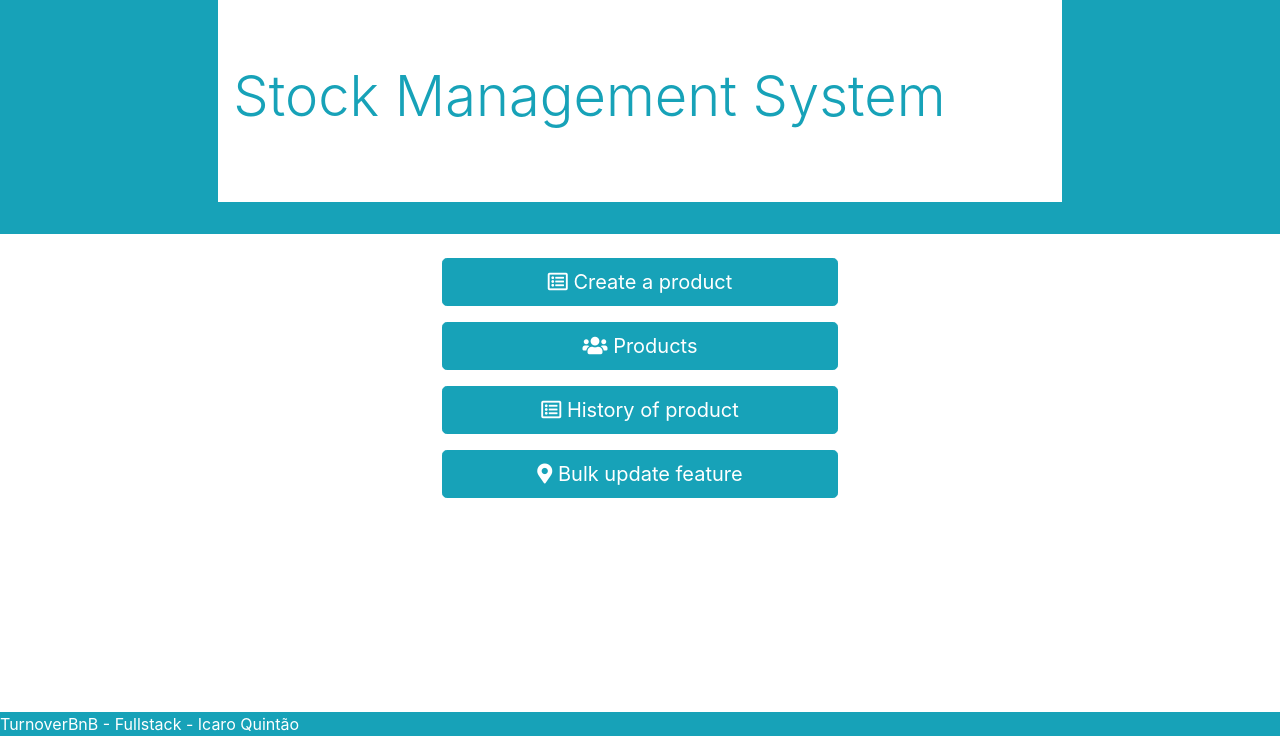
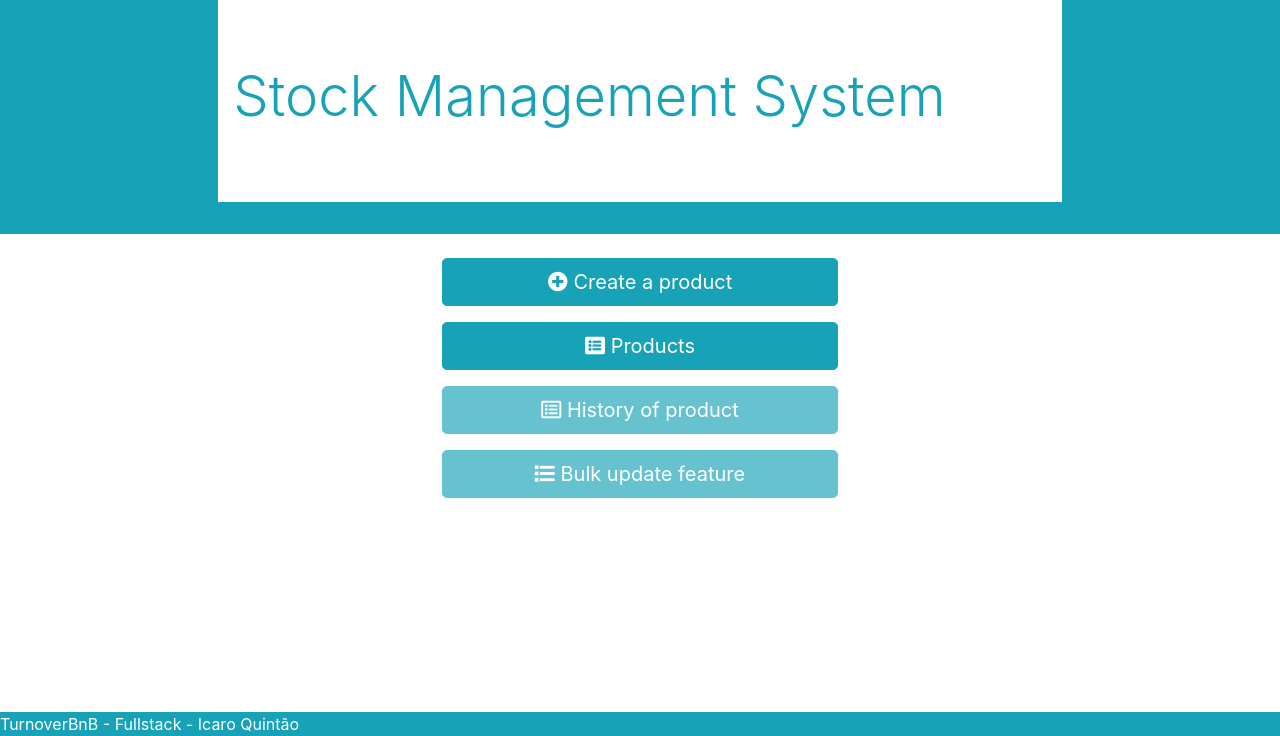
Before and after one commit to icaroquintao/stock-management-system, a Laravel app: page / in a window 1280 px wide. Shown: the part 64-800 px from the top of the page. Run offline with Laravel 8, Linux system fonts and the light colour scheme; style sheets or scripts are compiled from the project's sources.

Commit message:
Exibe .env, bd e ajustes no front

```diff
--- a/stock-management/resources/views/inicial.blade.php
+++ b/stock-management/resources/views/inicial.blade.php
@@ -34,7 +34,7 @@
                     </div>
 
                 <div class="col">
-                    <p>  <a type="button" class="btn btn-info btn-lg btn-block" href="{{route('create')}}"><i class="far fa-list-alt"></i> Create a product</a></p>
+                    <p>  <a type="button" class="btn btn-info btn-lg btn-block" href="{{route('create')}}"><i class="fas fa-plus-circle"></i> Create a product</a></p>
 
                 </div>
                 <div class="col">
@@ -47,7 +47,7 @@
                       </div>
 
                 <div class="col">
-                    <p> <a type="button" class="btn btn-info btn-lg btn-block" href="{{route('product')}}"> <i class="fas fa-users"></i> Products</a></p>
+                    <p> <a type="button" class="btn btn-info btn-lg btn-block" href="{{route('product')}}"> <i class="fas fa-list-alt"></i> Products</a></p>
 
                 </div>
                 <div class="col">
@@ -61,7 +61,7 @@
                 </div>
 
                 <div class="col">
-                    <p> <a type="button" class="btn btn-info btn-lg btn-block" href=""><i class="far fa-list-alt"></i> History of product</a></p>
+                    <p> <button type="button" class="btn btn-info btn-lg btn-block" href="" disabled><i class="far fa-list-alt"></i> History of product</button></p>
 
                 </div>
                 <div class="col">
@@ -74,7 +74,7 @@
                 </div>
 
                 <div class="col">
-                    <p> <a type="button" class="btn btn-info btn-lg btn-block" href=""> <i class="fas fa-map-marker-alt"></i> Bulk update feature</a></p>
+                    <p> <button type="button" class="btn btn-info btn-lg btn-block" href="" disabled> <i class="fas fa-list"></i> Bulk update feature</button></p>
 
                 </div>
                 <div class="col">
```
Also changed, not shown: stock-management/database/stock.sqlite (added), 3 other files.
